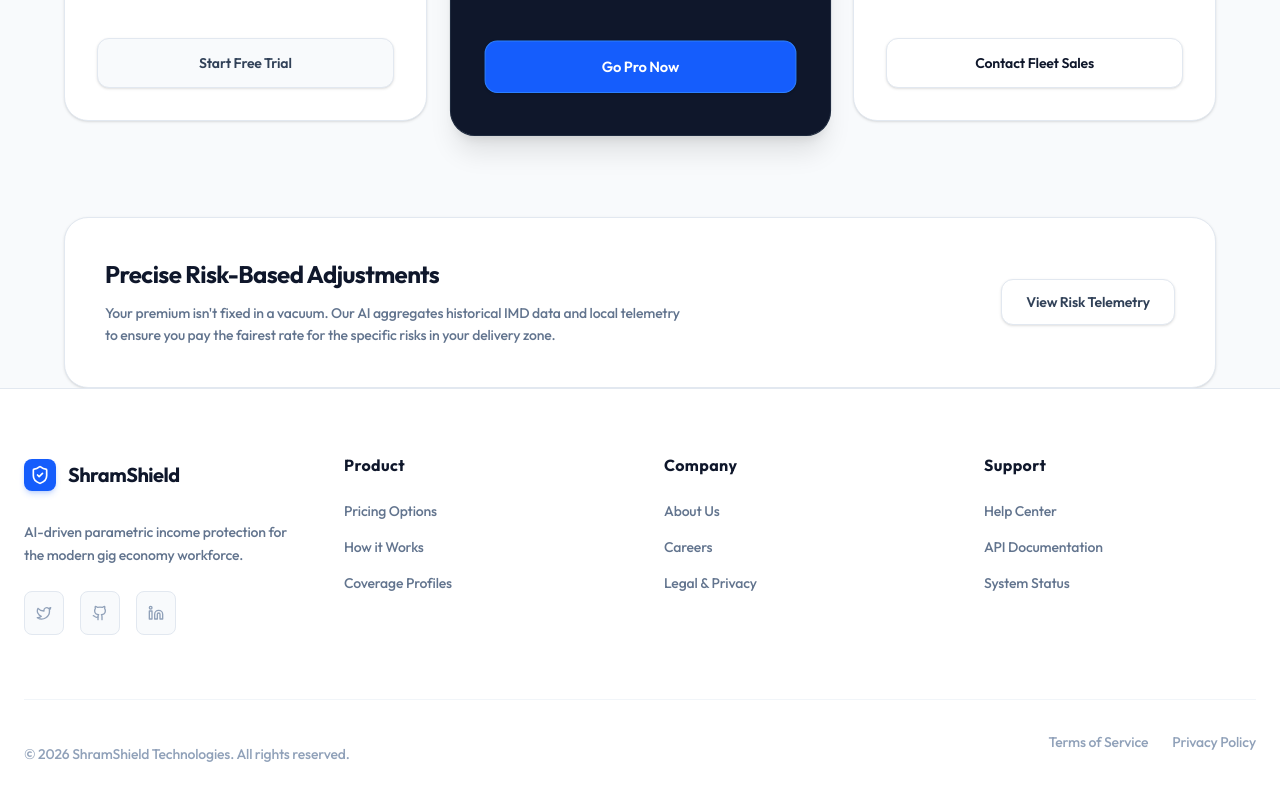
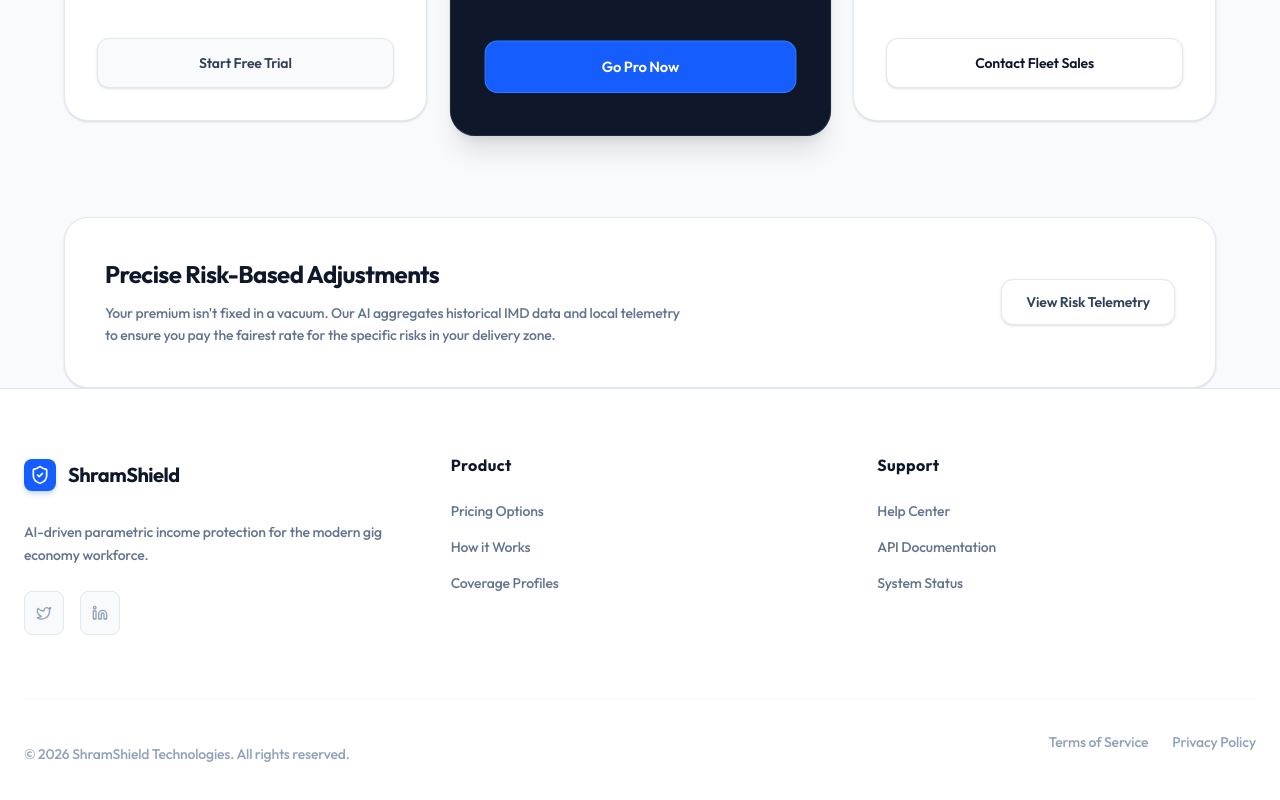
Before and after one commit to archeeetah/Guidewire-devtrails, a Next.js app in the folder frontend/: page /pricing in a window 1280 px wide. Shown: the part 986-1786 px from the top of the page. Built offline with nearby package versions, Linux system fonts and the light colour scheme.

Commit message:
feat: add new Footer component with navigation links and social media icons

```diff
--- a/frontend/src/components/Footer.tsx
+++ b/frontend/src/components/Footer.tsx
@@ -1,10 +1,10 @@
-import { ShieldCheck, Twitter, Github, Linkedin } from "lucide-react";
+import { ShieldCheck, Twitter, Linkedin } from "lucide-react";
 
 export default function Footer() {
   return (
     <footer className="bg-white border-t border-slate-200 pt-16 pb-8 font-sans mt-auto">
       <div className="container mx-auto px-6 max-w-7xl">
-        <div className="grid grid-cols-1 sm:grid-cols-2 md:grid-cols-4 gap-12 mb-16">
+        <div className="grid grid-cols-1 sm:grid-cols-2 md:grid-cols-3 gap-12 mb-16">
           <div className="md:col-span-1">
             <a href="/" className="flex items-center gap-3 mb-6">
               <div className="w-8 h-8 bg-blue-600 rounded-lg flex items-center justify-center shadow-md shadow-blue-600/20">
@@ -16,9 +16,8 @@ export default function Footer() {
               AI-driven parametric income protection for the modern gig economy workforce.
             </p>
             <div className="flex gap-4">
-              <a href="#" className="w-10 h-10 bg-slate-50 border border-slate-200 rounded-lg flex items-center justify-center text-slate-400 hover:text-blue-600 hover:bg-blue-50 transition-colors"><Twitter className="w-4 h-4" /></a>
-              <a href="#" className="w-10 h-10 bg-slate-50 border border-slate-200 rounded-lg flex items-center justify-center text-slate-400 hover:text-blue-600 hover:bg-blue-50 transition-colors"><Github className="w-4 h-4" /></a>
-              <a href="#" className="w-10 h-10 bg-slate-50 border border-slate-200 rounded-lg flex items-center justify-center text-slate-400 hover:text-blue-600 hover:bg-blue-50 transition-colors"><Linkedin className="w-4 h-4" /></a>
+              <a target="_blank" rel="noopener noreferrer" href="https://twitter.com" className="w-10 h-10 bg-slate-50 border border-slate-200 rounded-lg flex items-center justify-center text-slate-400 hover:text-blue-600 hover:bg-blue-50 transition-colors"><Twitter className="w-4 h-4" /></a>
+              <a target="_blank" rel="noopener noreferrer" href="https://linkedin.com" className="w-10 h-10 bg-slate-50 border border-slate-200 rounded-lg flex items-center justify-center text-slate-400 hover:text-blue-600 hover:bg-blue-50 transition-colors"><Linkedin className="w-4 h-4" /></a>
             </div>
           </div>
 
@@ -32,20 +31,11 @@ export default function Footer() {
           </div>
 
           <div>
-            <h4 className="font-bold text-slate-900 mb-6 tracking-wide">Company</h4>
-            <ul className="space-y-4 text-sm font-medium text-slate-500">
-              <li><a href="#" className="hover:text-blue-600 transition-colors">About Us</a></li>
-              <li><a href="#" className="hover:text-blue-600 transition-colors">Careers</a></li>
-              <li><a href="#" className="hover:text-blue-600 transition-colors">Legal & Privacy</a></li>
-            </ul>
-          </div>
-
-          <div>
             <h4 className="font-bold text-slate-900 mb-6 tracking-wide">Support</h4>
             <ul className="space-y-4 text-sm font-medium text-slate-500">
                <li><a href="/support" className="hover:text-blue-600 transition-colors">Help Center</a></li>
-               <li><a href="#" className="hover:text-blue-600 transition-colors">API Documentation</a></li>
-               <li><a href="#" className="hover:text-blue-600 transition-colors">System Status</a></li>
+               <li><a href="/portal" className="hover:text-blue-600 transition-colors">API Documentation</a></li>
+               <li><a href="/dashboard" className="hover:text-blue-600 transition-colors">System Status</a></li>
             </ul>
           </div>
         </div>
@@ -53,8 +43,8 @@ export default function Footer() {
         <div className="pt-8 border-t border-slate-100 flex flex-col md:flex-row items-center justify-between gap-4">
           <p className="text-slate-400 text-sm font-medium">© {new Date().getFullYear()} ShramShield Technologies. All rights reserved.</p>
           <div className="flex items-center gap-6 text-sm font-medium text-slate-400">
-             <a href="#" className="hover:text-slate-600">Terms of Service</a>
-             <a href="#" className="hover:text-slate-600">Privacy Policy</a>
+             <a href="/?ref=terms" className="hover:text-slate-600">Terms of Service</a>
+             <a href="/?ref=privacy" className="hover:text-slate-600">Privacy Policy</a>
           </div>
         </div>
       </div>
```
